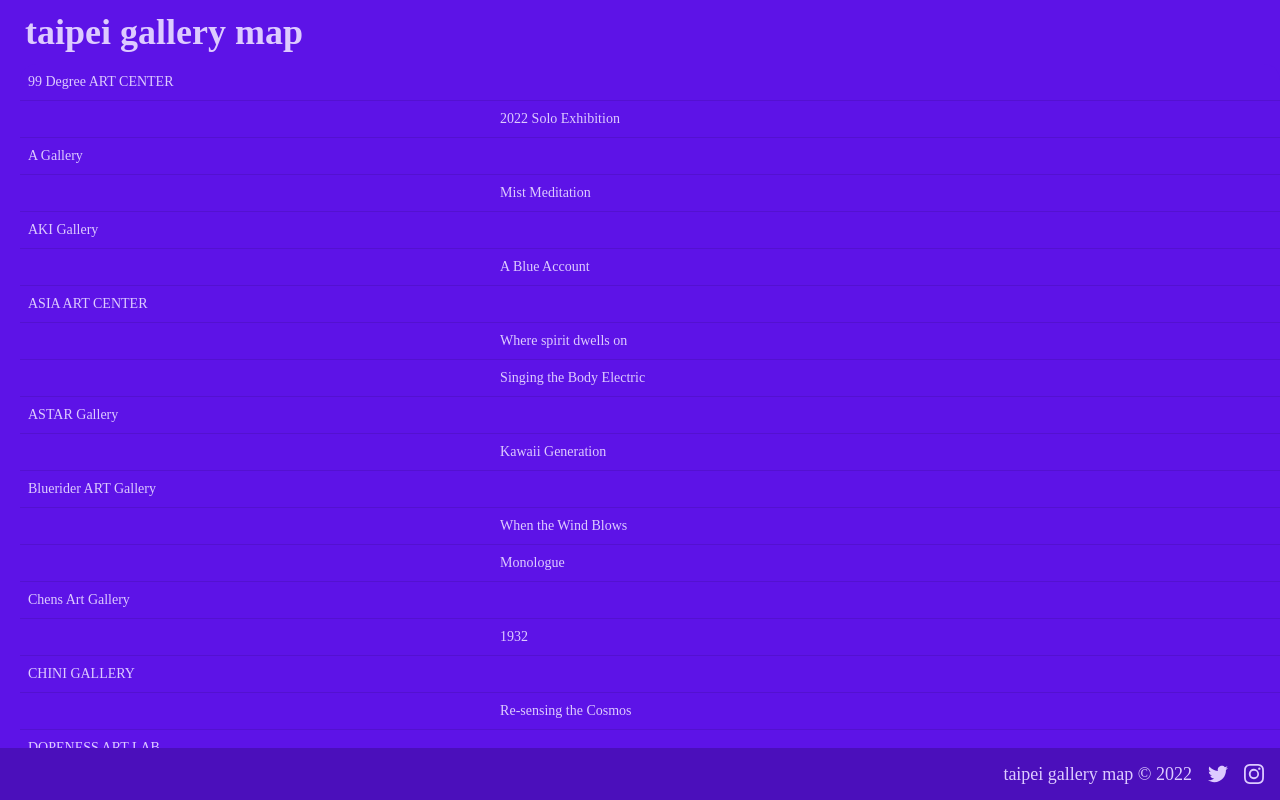
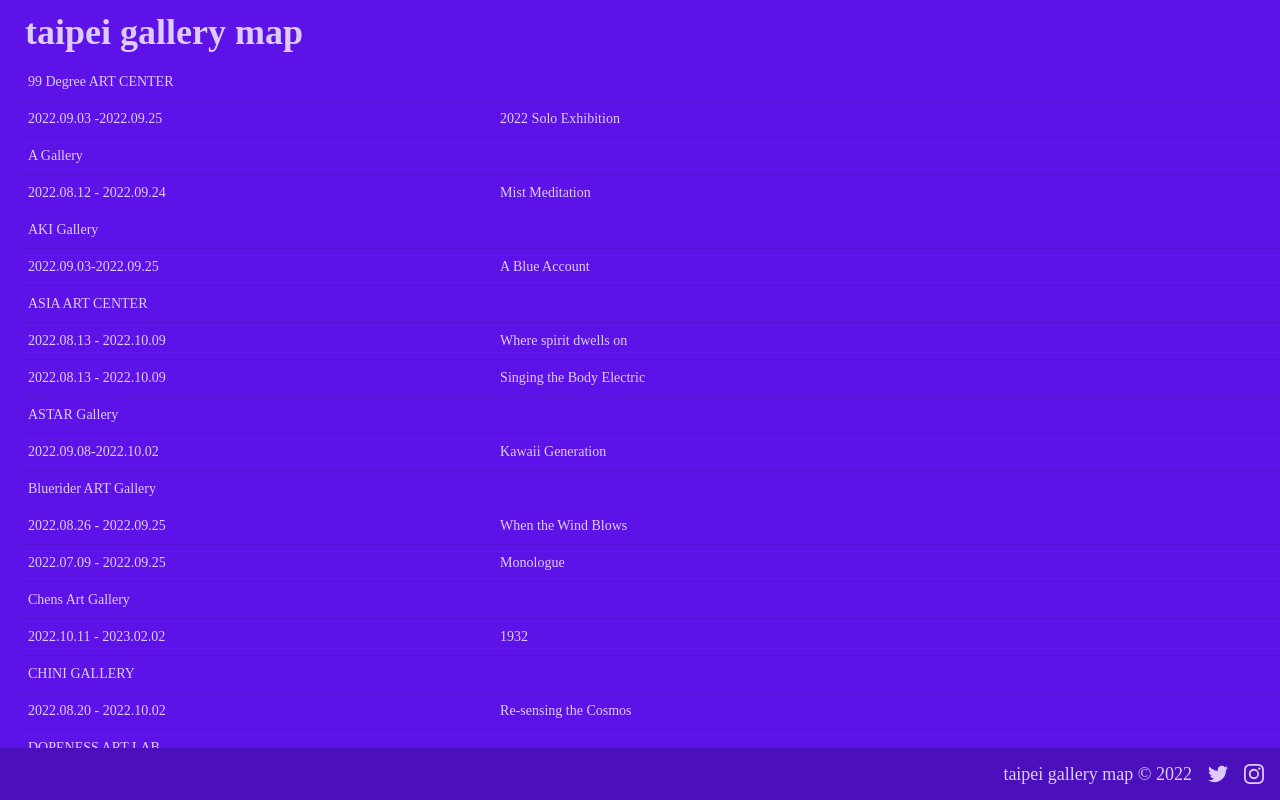
Before and after one commit to tjHsu/gallery-map, a Next.js app: page /events in a window 1280 px wide. Shown: the top 800 px of the page. Built offline with nearby package versions, Linux system fonts and the light colour scheme; a web font is replaced by a local one.

Commit message:
Add date to events table

```diff
--- a/src/components/EventsTable.tsx
+++ b/src/components/EventsTable.tsx
@@ -11,6 +11,7 @@ type TableItem = {
 
 type Exhibition = {
   showName: string
+  date: string
 }
 
 const galleriesWithEvents = GALLERIES.filter((gallery: TableItem) => {
@@ -47,18 +48,19 @@ const TableItem = ({
         <td></td>
       </tr>
       {exhibitions.map((exhibition:Exhibition) =>
-        <ExhibitionItem key={exhibition.showName} showName={exhibition.showName}/>
+        <ExhibitionItem key={exhibition.showName} date={exhibition.date} showName={exhibition.showName}/>
       )}
     </React.Fragment>
   );
 };
 
 const ExhibitionItem = ({
-  showName
+  showName,
+  date
 }: Exhibition) => {
   return (
     <tr>
-      <td></td>
+      <td>{date}</td>
       <td className="break-word whitespace-normal">
         {showName}
       </td>
```
